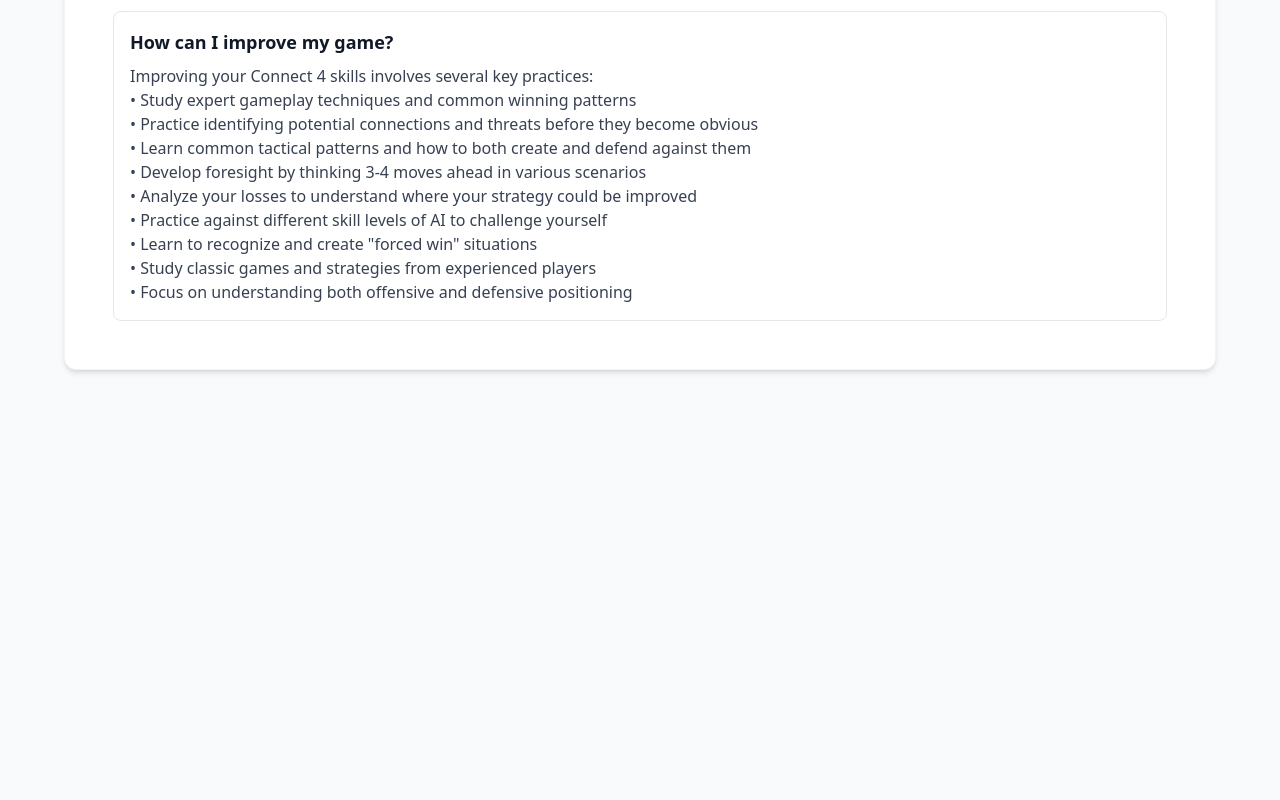
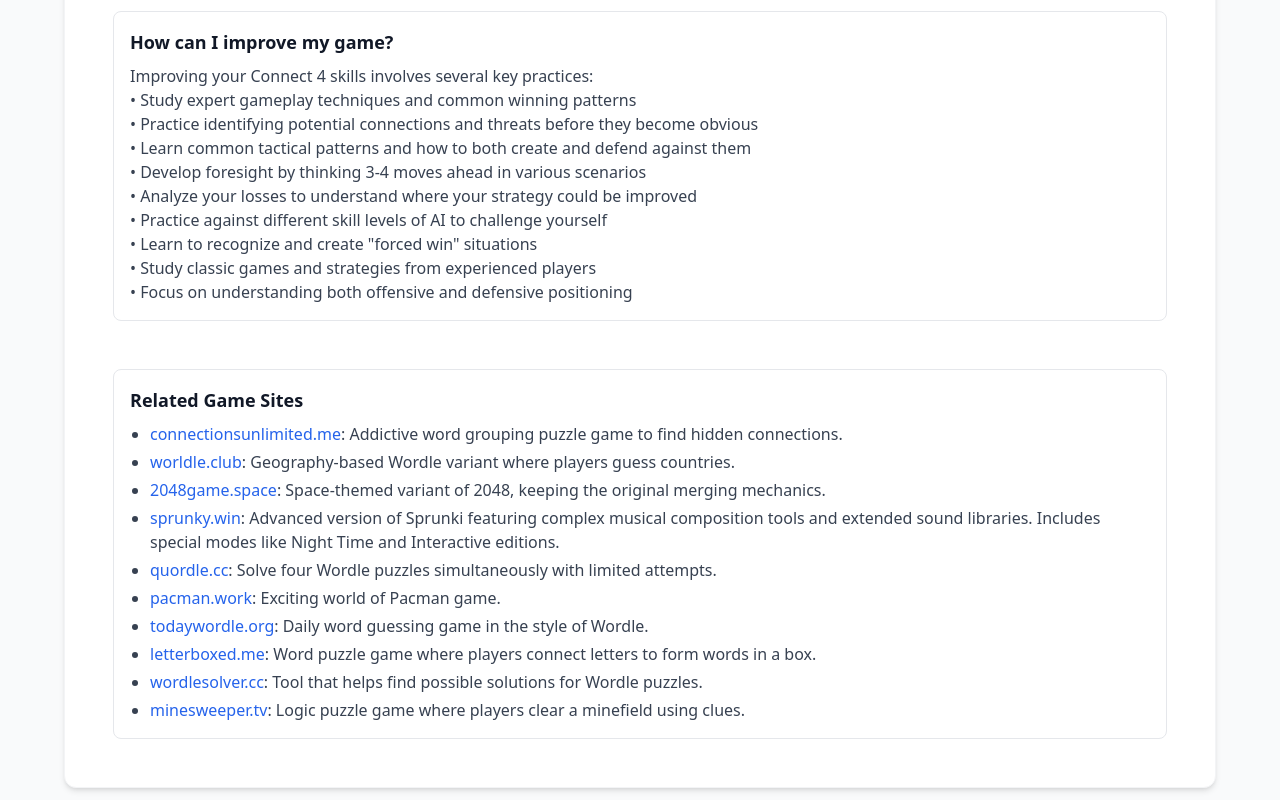
Before and after one commit to connect4online/connect4online.github.io, a plain HTML site: page index.html in a window 1280 px wide. Shown: the part 3506-4306 px from the top of the page. Before the commit the page ends 3888 px from the top, so only its background shows below. Drawn offline with nearby package versions, Linux system fonts and the light colour scheme.

Commit message:
Update index.html

```diff
--- a/index.html
+++ b/index.html
@@ -215,6 +215,24 @@
                             </div>
                         </div>
                     </section>
+<div class="rounded-lg border border-gray-200 p-3 sm:p-4 mt-12">
+  <h2 class="text-base sm:text-lg font-semibold text-gray-900 mb-2">Related Game Sites</h2>
+  <ul class="list-disc text-sm sm:text-base text-gray-700 space-y-1 pl-5">
+    <li><a href="https://connectionsunlimited.me" target="_blank" rel="noopener noreferrer" class="text-blue-600 hover:underline">connectionsunlimited.me</a>: Addictive word grouping puzzle game to find hidden connections.</li>
+    <li><a href="https://worldle.club" target="_blank" rel="noopener noreferrer" class="text-blue-600 hover:underline">worldle.club</a>: Geography-based Wordle variant where players guess countries.</li>
+    <li><a href="https://2048game.space" target="_blank" rel="noopener noreferrer" class="text-blue-600 hover:underline">2048game.space</a>: Space-themed variant of 2048, keeping the original merging mechanics.</li>
+    <li><a href="https://sprunky.win" target="_blank" rel="noopener noreferrer" class="text-blue-600 hover:underline">sprunky.win</a>: Advanced version of Sprunki featuring complex musical composition tools and extended sound libraries. Includes special modes like Night Time and Interactive editions.</li>
+    <li><a href="https://quordle.cc" target="_blank" rel="noopener noreferrer" class="text-blue-600 hover:underline">quordle.cc</a>: Solve four Wordle puzzles simultaneously with limited attempts.</li>
+    <li><a href="https://pacman.work" target="_blank" rel="noopener noreferrer" class="text-blue-600 hover:underline">pacman.work</a>: Exciting world of Pacman game.</li>
+    <li><a href="https://todaywordle.org" target="_blank" rel="noopener noreferrer" class="text-blue-600 hover:underline">todaywordle.org</a>: Daily word guessing game in the style of Wordle.</li>
+    <li><a href="https://letterboxed.me" target="_blank" rel="noopener noreferrer" class="text-blue-600 hover:underline">letterboxed.me</a>: Word puzzle game where players connect letters to form words in a box.</li>
+    <li><a href="https://wordlesolver.cc" target="_blank" rel="noopener noreferrer" class="text-blue-600 hover:underline">wordlesolver.cc</a>: Tool that helps find possible solutions for Wordle puzzles.</li>
+    <li><a href="https://minesweeper.tv" target="_blank" rel="noopener noreferrer" class="text-blue-600 hover:underline">minesweeper.tv</a>: Logic puzzle game where players clear a minefield using clues.</li>
+  </ul>
+</div>
+
+
+
                 </div>
             </div>
         </div>
```
